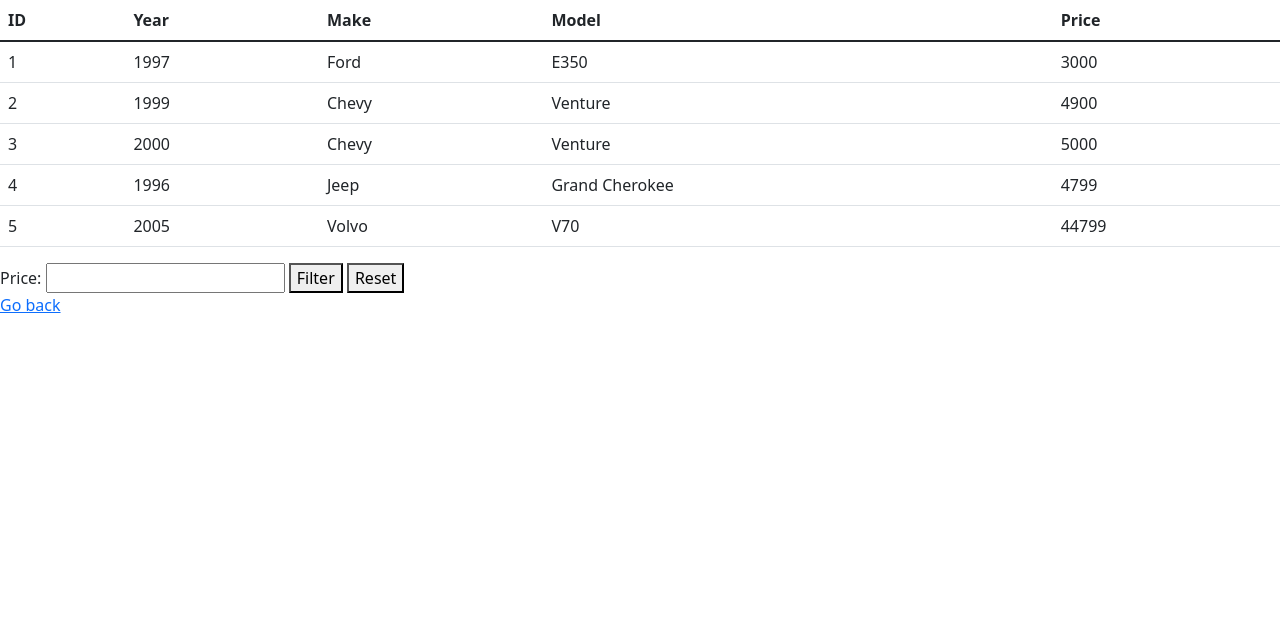
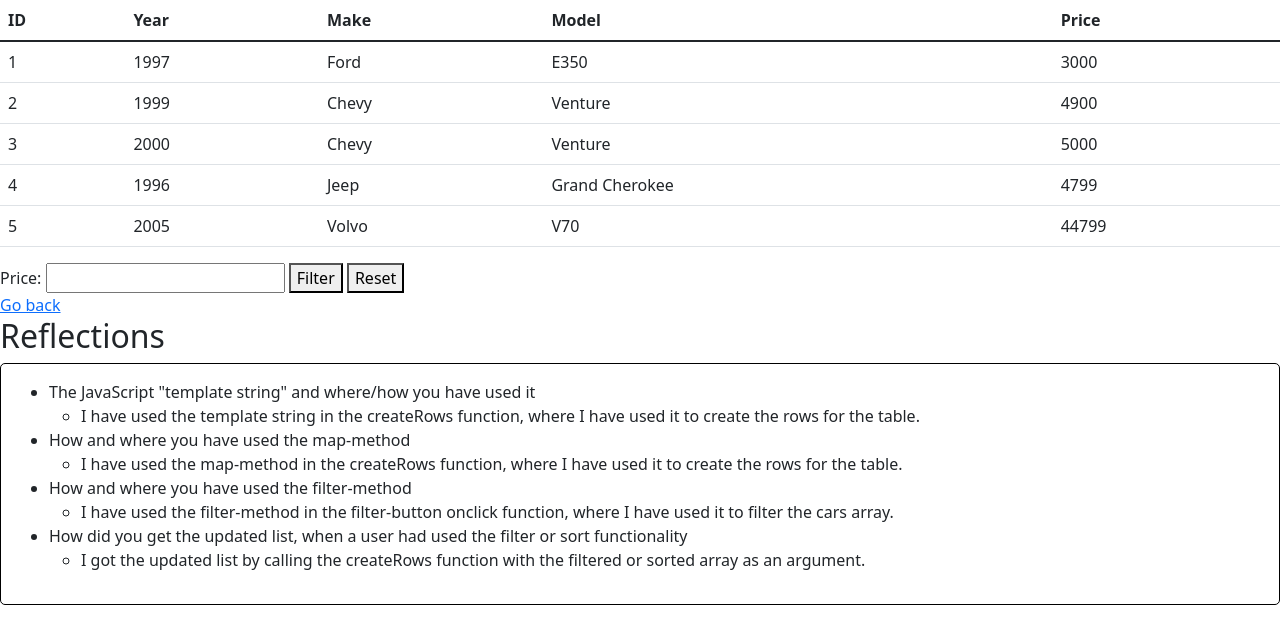
Before and after one commit to mathiasfri/JavaScript-Week1, a plain HTML site: page Assignment-Week1JS/Task5.html in a window 1280 px wide. Drawn offline with nearby package versions, Linux system fonts and the light colour scheme.

Commit message:
added reflections

```diff
--- a/Assignment-Week1JS/Task5.html
+++ b/Assignment-Week1JS/Task5.html
@@ -21,6 +21,28 @@
         <button id="reset-button">Reset</button>
     </div>
     <a href="/Assignment-Week1JS/">Go back</a>
+
+    <h2>Reflections</h2>
+    <div style="border: 1px solid black; border-radius: 5px;padding: 1em;">
+        <ul>
+            <li>The JavaScript "template string" and where/how you have used it</li>
+            <ul><li>
+                I have used the template string in the createRows function, where I have used it to create the rows for the table.
+            </li></ul>
+            <li>How and where you have used the map-method</li>
+            <ul><li>
+                I have used the map-method in the createRows function, where I have used it to create the rows for the table.
+            </li></ul>
+            <li>How and where you have used the filter-method</li>
+            <ul><li>
+                I have used the filter-method in the filter-button onclick function, where I have used it to filter the cars array.
+            </li></ul>
+            <li>How did you get the updated list, when a user had used the filter or sort functionality</li>
+            <ul><li>
+                I got the updated list by calling the createRows function with the filtered or sorted array as an argument.
+            </li></ul>
+        </ul>
+    </div>
 </body>
 </html>
 
```
Also changed, not shown: Assignment-Week1JS/Task1.html (+6 -0 lines), Assignment-Week1JS/Task2.html (+7 -0 lines), Assignment-Week1JS/Task3.html (+13 -1 lines), Assignment-Week1JS/Task4.html (+13 -0 lines).
